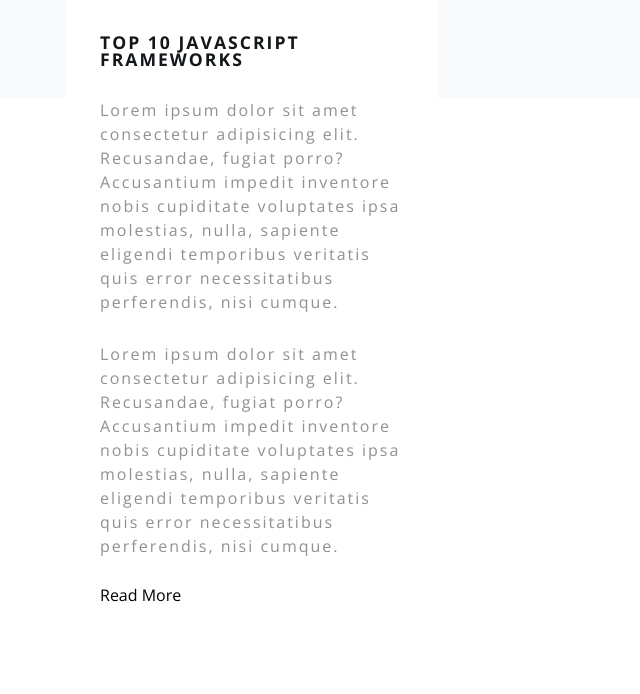
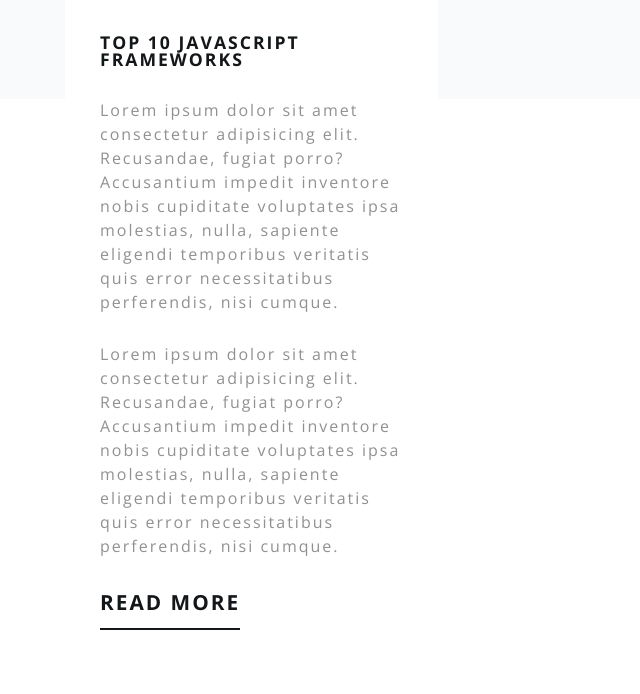
Before and after one commit to KaseemJ/BrandingPortfolio, a PHP site: page / in a window 1280 px wide. Shown: the part 4537-5231 px from the top of the page, without its empty margins (0-640 px from the left). Before the commit the page ends 5139 px from the top, so only its background shows below. Run offline with PHP 8.4, Linux system fonts and the light colour scheme; some libraries are stand-ins or nearby versions.

Commit message:
completed column blog section

```diff
--- a/css/blog-section.css
+++ b/css/blog-section.css
@@ -49,3 +49,16 @@
     margin-bottom: 1.8rem;
     line-height: 1.5;
 }
+
+#blog-section .blog-container .details .more .button {
+    font-size: 1.3rem;
+    color: #13171a;
+    font-weight: 700;
+    letter-spacing: 2px;
+    margin-bottom: 1.8rem;
+    line-height: 1.5;
+    display: inline-block;
+    border-bottom: 2px solid #13171a;
+    text-transform: uppercase;
+    padding-bottom: 10px;
+}
--- a/index.html
+++ b/index.html
@@ -184,13 +184,19 @@
                     <div class="post-img" style="background: url('https://jelvix.com/images/blog/5a186830155ab.jpg')"></div>
                     <div class="details">
                         <h4>Top 10 Javascript Frameworks</h4>
-                        <p>Lorem ipsum dolor sit amet consectetur adipisicing elit. Recusandae, fugiat porro? Accusantium impedit inventore nobis cupiditate voluptates ipsa molestias, nulla, sapiente eligendi temporibus veritatis quis error necessitatibus perferendis, nisi cumque.</p>
+                        <p>Lorem ipsum dolor sit amet consectetur adipisicing elit. Recusandae, fugiat porro? Accusantium impedit
+                            inventore nobis cupiditate voluptates ipsa molestias, nulla, sapiente eligendi temporibus veritatis
+                            quis error necessitatibus perferendis, nisi cumque.</p>
 
 
-                        <p>Lorem ipsum dolor sit amet consectetur adipisicing elit. Recusandae, fugiat porro? Accusantium impedit inventore nobis cupiditate voluptates ipsa molestias, nulla, sapiente eligendi temporibus veritatis quis error necessitatibus perferendis, nisi cumque.</p>
+                        <p>Lorem ipsum dolor sit amet consectetur adipisicing elit. Recusandae, fugiat porro? Accusantium impedit
+                            inventore nobis cupiditate voluptates ipsa molestias, nulla, sapiente eligendi temporibus veritatis
+                            quis error necessitatibus perferendis, nisi cumque.</p>
 
                         <div class="more">
-                            Read More
+                            <div class="button">
+                                Read More
+                            </div>
                         </div>
                     </div>
 
```
